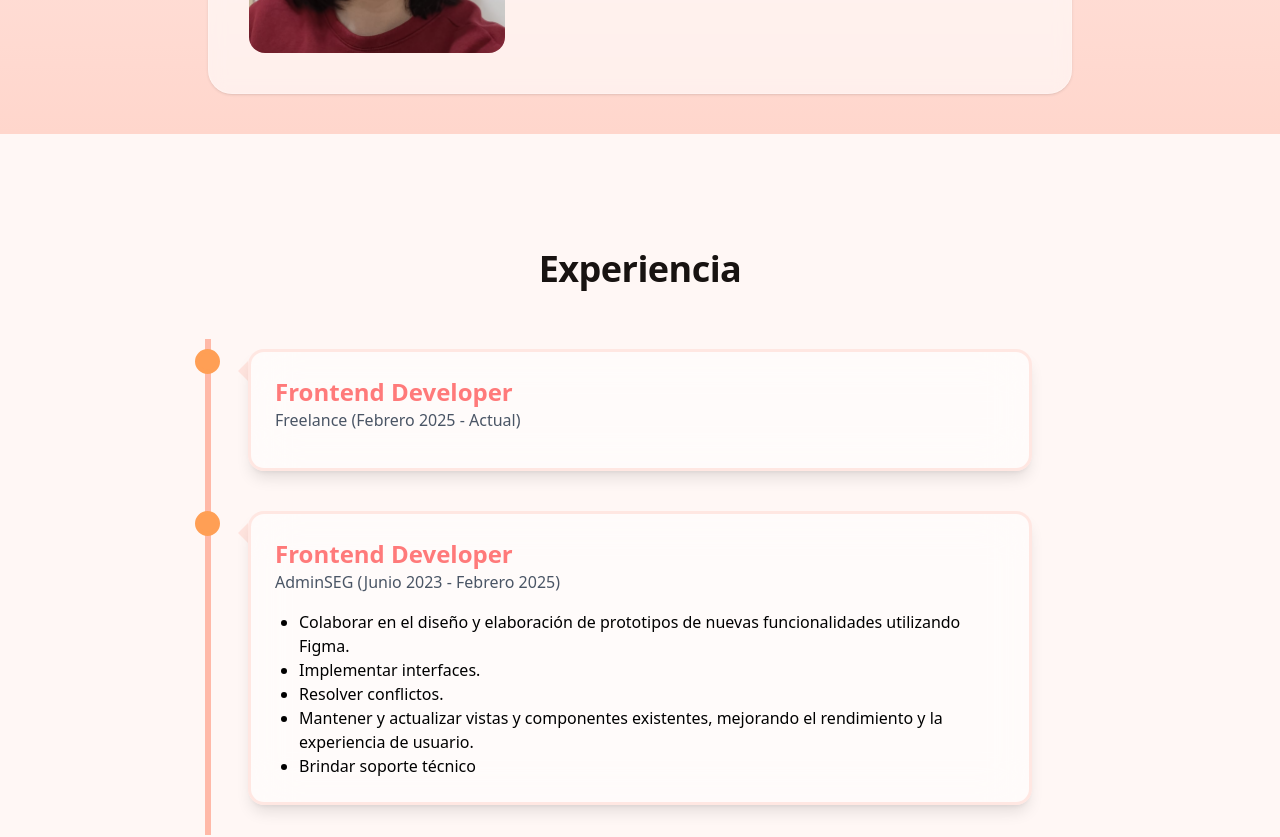
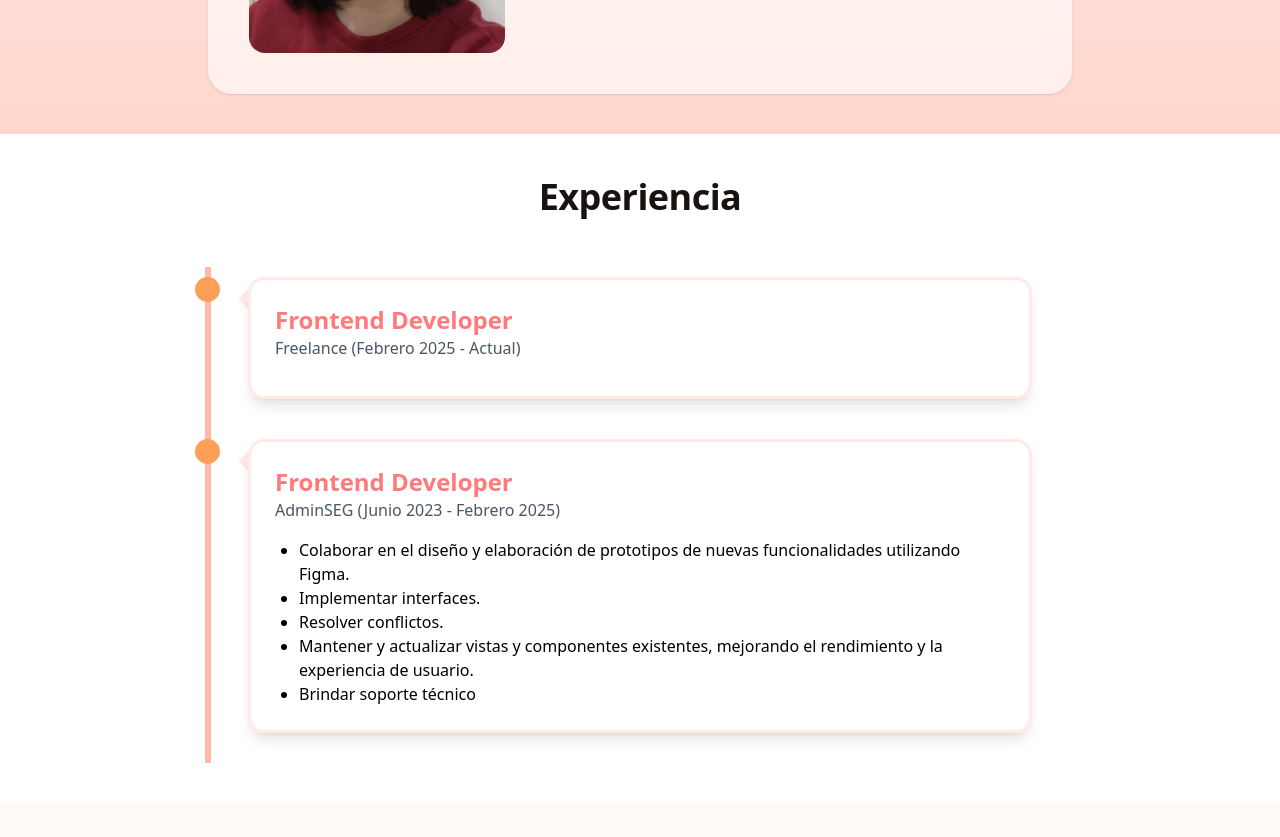
Before and after one commit to FlorCanete/Portafolio, a React (Vite) app: page / in a window 1280 px wide. Shown: the part 1240-2077 px from the top of the page. Built offline with nearby package versions, Linux system fonts and the light colour scheme.

Commit message:
Se agrego id

```diff
--- a/src/components/Experience.tsx
+++ b/src/components/Experience.tsx
@@ -2,7 +2,7 @@ import TimeLine from './TimeLine';
 
 export default function Experiencie() {
   return (
-    <section className='flex items-center flex-col gap-20 bg-[#FFF7F5] py-20 md:py-28'>
+    <section id="experience" className='flex items-center flex-col gap-20 bg-[#fffff] py-10'>
         <div className="max-w-4xl mx-auto px-4">
             <p className="text-[#181311] text-4xl font-black leading-tight tracking-[-0.015em] pb-12 text-center">Experiencia</p>
 
```
